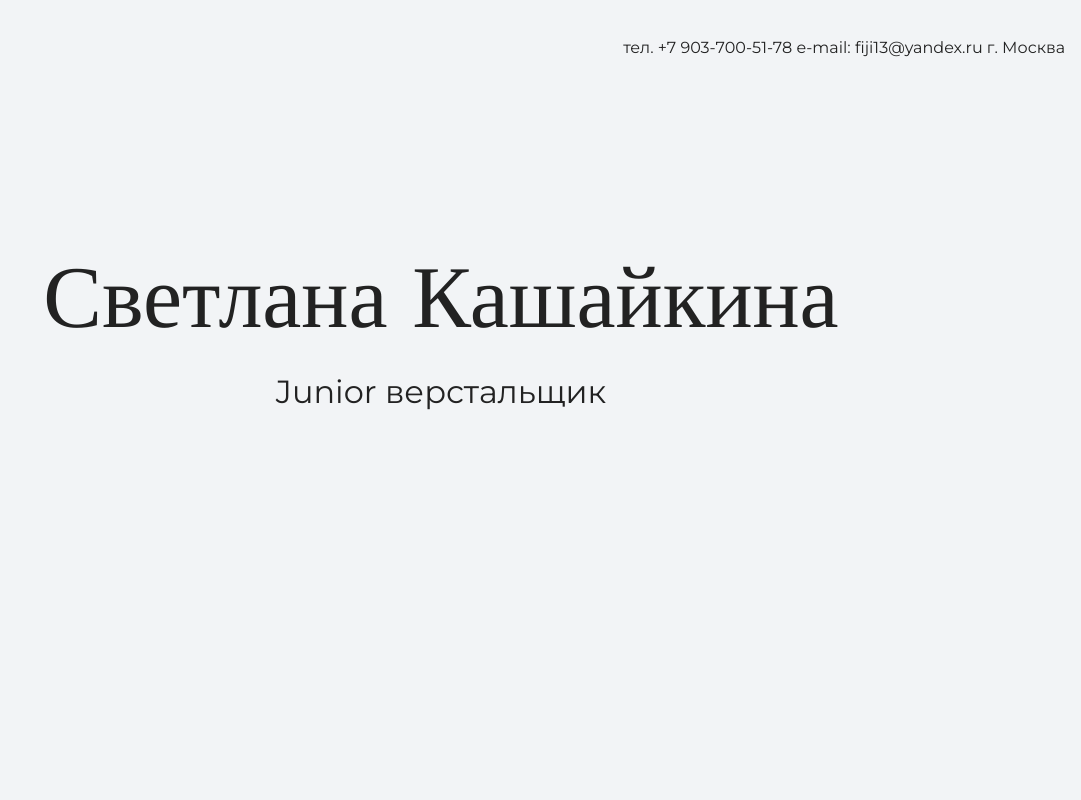
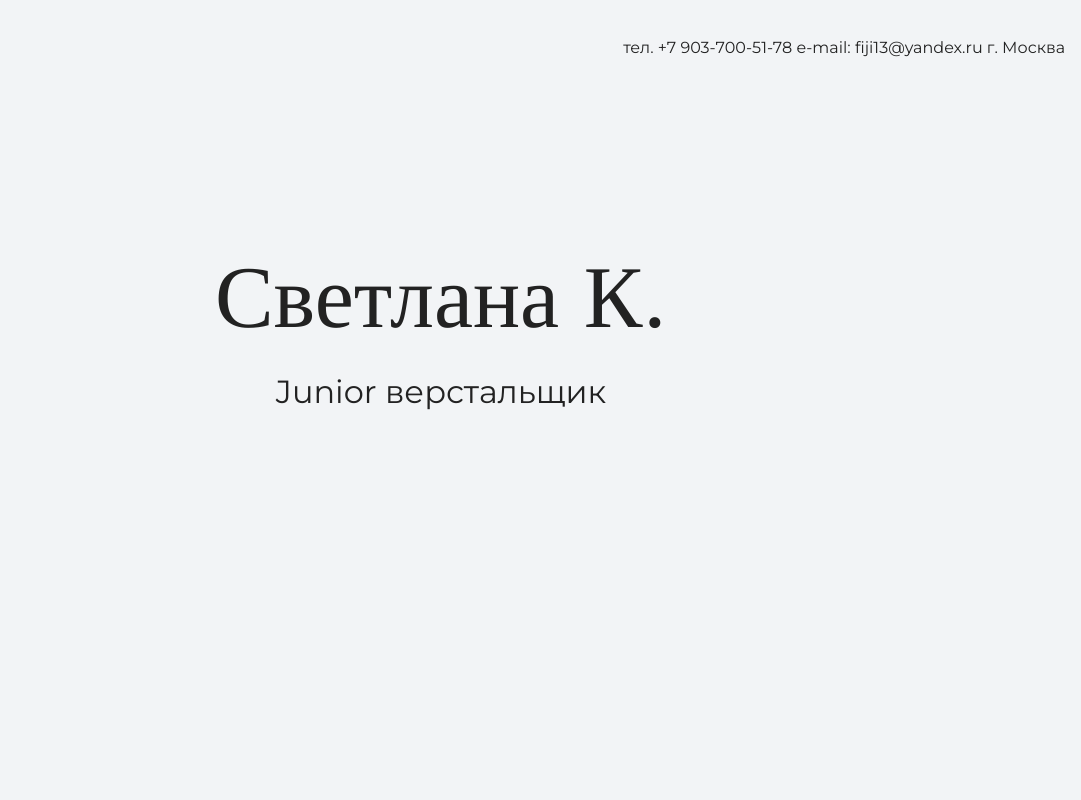
Before and after one commit to Fiji13/my-site, a plain HTML site: page index.html in a window 1280 px wide. Shown: the top 800 px of the page, without its empty margins (199-1280 px from the left). Drawn offline with nearby package versions, Linux system fonts and the light colour scheme.

Commit message:
меняет текст на главной странице

```diff
--- a/index.html
+++ b/index.html
@@ -18,7 +18,7 @@
 
     <section class="hero-image">
      <div class="container">
-      <h1 class="heading">Светлана Кашайкина</h1>
+      <h1 class="heading">Светлана К.</h1>
       <p>Junior верстальщик</p>
      </div>
     </section>
```
